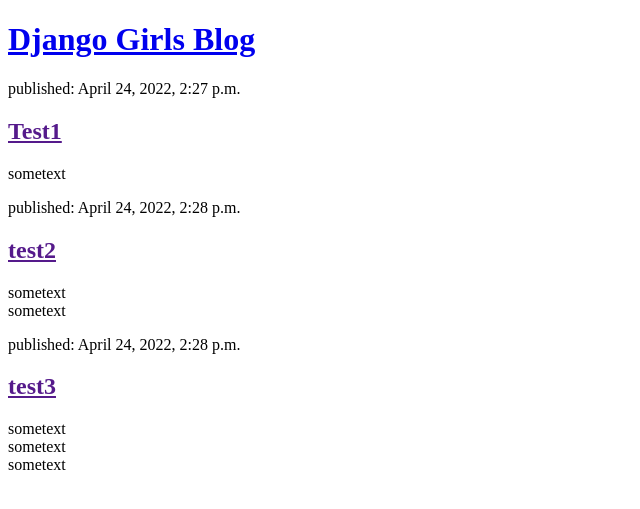
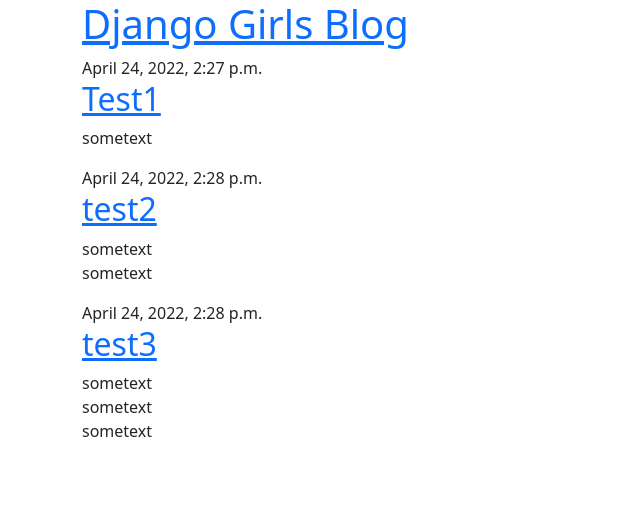
Before and after one commit to jrc8x/my-first-blog, a Django app: page / in a window 1280 px wide. Shown: the top 509 px of the page, without its empty margins (0-640 px from the left). Run offline with Django 3.2, Linux system fonts and the light colour scheme; data comes from the database, SQL or seed files in the repository.

Commit message:
Added view and template for detailed blog post as well as CSS for the site.

```diff
--- /dev/null
+++ b/blog/templates/blog/base.html
@@ -0,0 +1,25 @@
+{% load static %}
+<!DOCTYPE html>
+<html>
+    <head>
+        <title>John's Django Girls blog</title>
+        <link rel="stylesheet" href="https://cdn.jsdelivr.net/npm/bootstrap@5.1.3/dist/css/bootstrap.min.css" integrity="sha384-1BmE4kWBq78iYhFldvKuhfTAU6auU8tT94WrHftjDbrCEXSU1oBoqyl2QvZ6jIW3" crossorigin="anonymous">
+        <link rel="stylesheet" href="{% static 'css/blog.css' %}">
+        <link href="//fonts.googleapis.com/css?family=Lobster&subset=latin,latin-ext" rel="stylesheet" type="text/css">
+   </head>
+   <body>
+    <header class="page-header">
+      <div class="container">
+          <h1><a href="/">Django Girls Blog</a></h1>
+      </div>
+    </header>
+    <main class="container">
+        <div class="row">
+            <div class="col">
+            {% block content %}
+            {% endblock %}
+            </div>
+        </div>
+    </main>
+</body>
+</html>
--- a/blog/templates/blog/post_list.html
+++ b/blog/templates/blog/post_list.html
@@ -1,19 +1,13 @@
-<!DOCTYPE html>
-<html>
-    <head>
-        <title>John's Django Girls blog</title>
-    </head>
-    <body>
-        <header>
-            <h1><a href="/">Django Girls Blog</a></h1>
-        </header>
+{% extends 'blog/base.html' %}
 
-        {% for post in posts %}
-            <article>
-                <time>published: {{ post.published_date }}</time>
-                <h2><a href="">{{ post.title }}</a></h2>
-                <p>{{ post.text|linebreaksbr }}</p>
-            </article>
-        {% endfor %}
-    </body>
-</html>
+{% block content %}
+    {% for post in posts %}
+        <article class="post">
+            <time class="date">
+                {{ post.published_date }}
+            </time>
+            <h2><a href="{% url 'post_detail' pk=post.pk %}">{{ post.title }}</a></h2>
+            <p>{{ post.text|linebreaksbr }}</p>
+        </article>
+    {% endfor %}
+{% endblock %}
--- a/blog/urls.py
+++ b/blog/urls.py
@@ -3,4 +3,5 @@ from . import views
 
 urlpatterns = [
     path('', views.post_list, name='post_list'),
+    path('post/<int:pk>/', views.post_detail, name='post_detail'),
 ]
--- a/blog/views.py
+++ b/blog/views.py
@@ -1,9 +1,14 @@
 from django.shortcuts import render
 from django.utils import timezone
 from .models import Post
+from django.shortcuts import render, get_object_or_404
 
 # Create your views here.
 
 def post_list(request):
     posts = Post.objects.filter(published_date__lte=timezone.now()).order_by('published_date')
     return render(request, 'blog/post_list.html', {'posts': posts})
+
+def post_detail(request, pk):
+    post = get_object_or_404(Post, pk=pk)
+    return render(request, 'blog/post_detail.html', {'post': post})
```
Also changed, not shown: blog/templates/blog/post_detail.html (added, +13 -0 lines).
